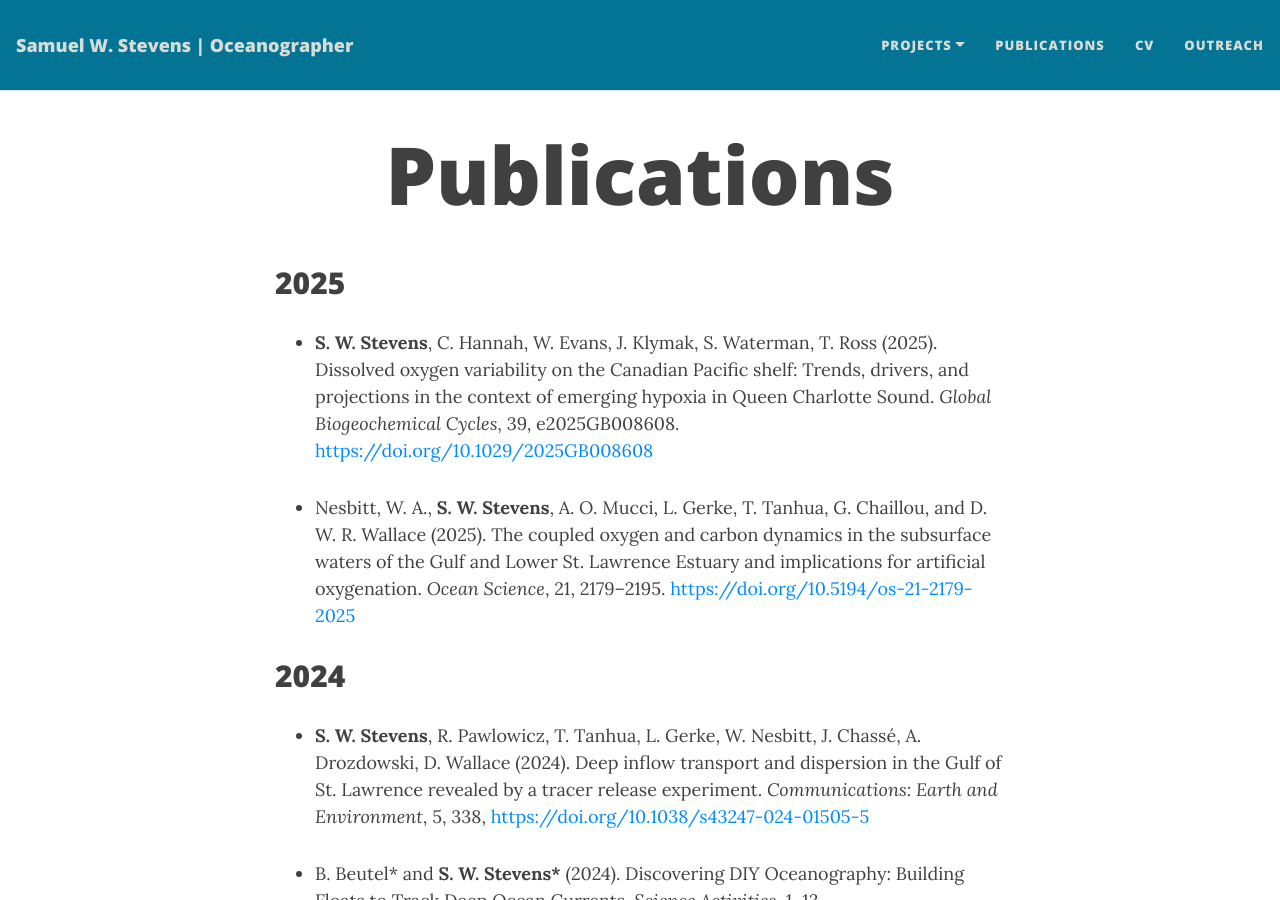
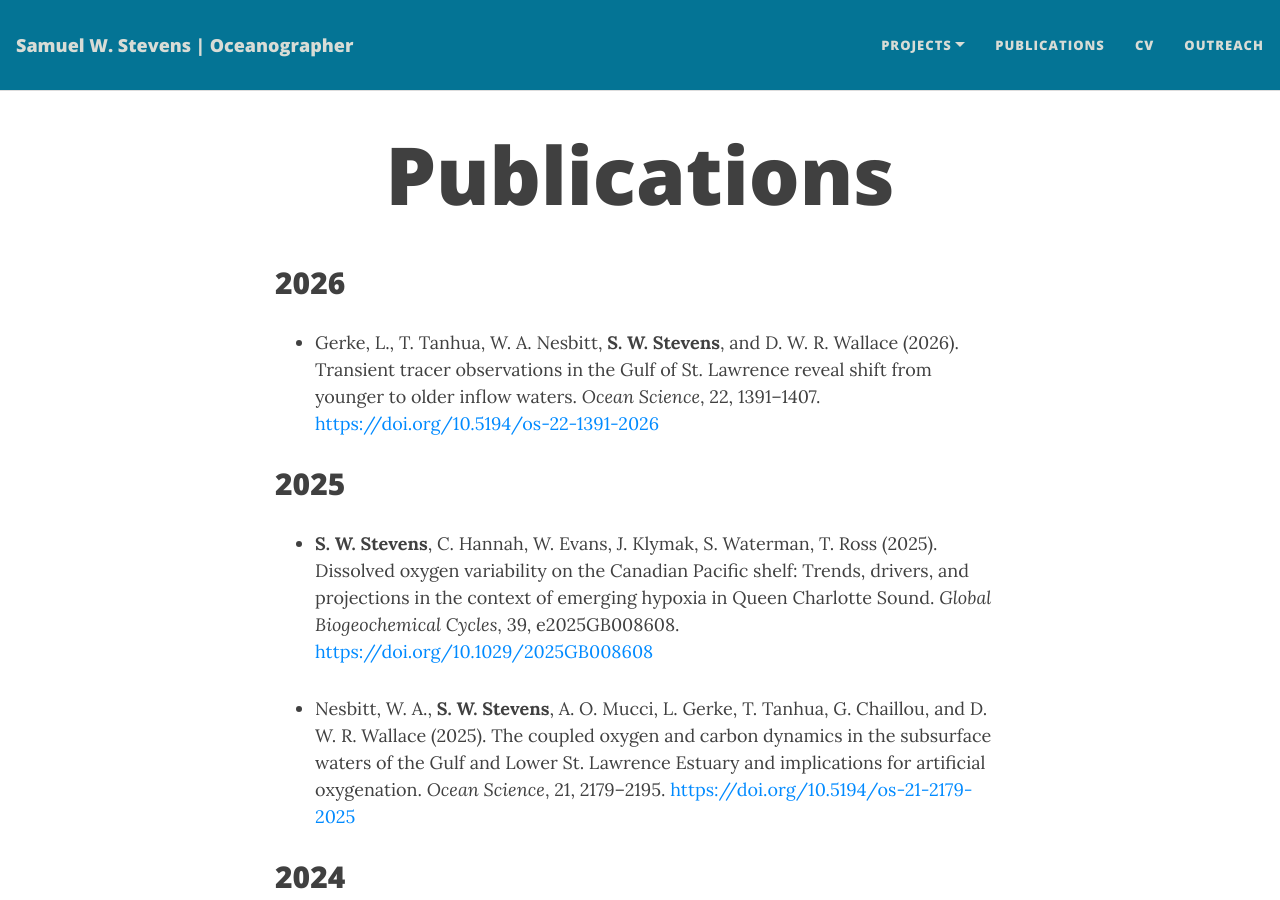
Before and after one commit to sws-ocean/sws-ocean.github.io, a Jekyll site: the page built from docs/pubs.md, in a window 1280 px wide and 900 px high. Built offline with Jekyll 4.4.1, drawn with Linux system fonts in a browser that asks for light colours; nearby versions of some CDN libraries.

Commit message:
Update pubs.md

```diff
--- a/docs/pubs.md
+++ b/docs/pubs.md
@@ -14,6 +14,15 @@ description: Review the scholarly publications of Sam Stevens. This page catalog
 
   gtag('config', 'G-XFFDFDXETF');
 </script>
+
+<section>
+  <h2>2026</h2>
+  <ul>
+    <li>
+      <p>Gerke, L., T. Tanhua, W. A. Nesbitt, <strong>S. W. Stevens</strong>, and D. W. R. Wallace (2026). Transient tracer observations in the Gulf of St. Lawrence reveal shift from younger to older inflow waters. <em>Ocean Science</em>, 22, 1391–1407. <a href="https://doi.org/10.5194/os-22-1391-2026">https://doi.org/10.5194/os-22-1391-2026</a></p>
+    </li>
+  </ul>
+</section>
 
 <section>
   <h2>2025</h2>
```
